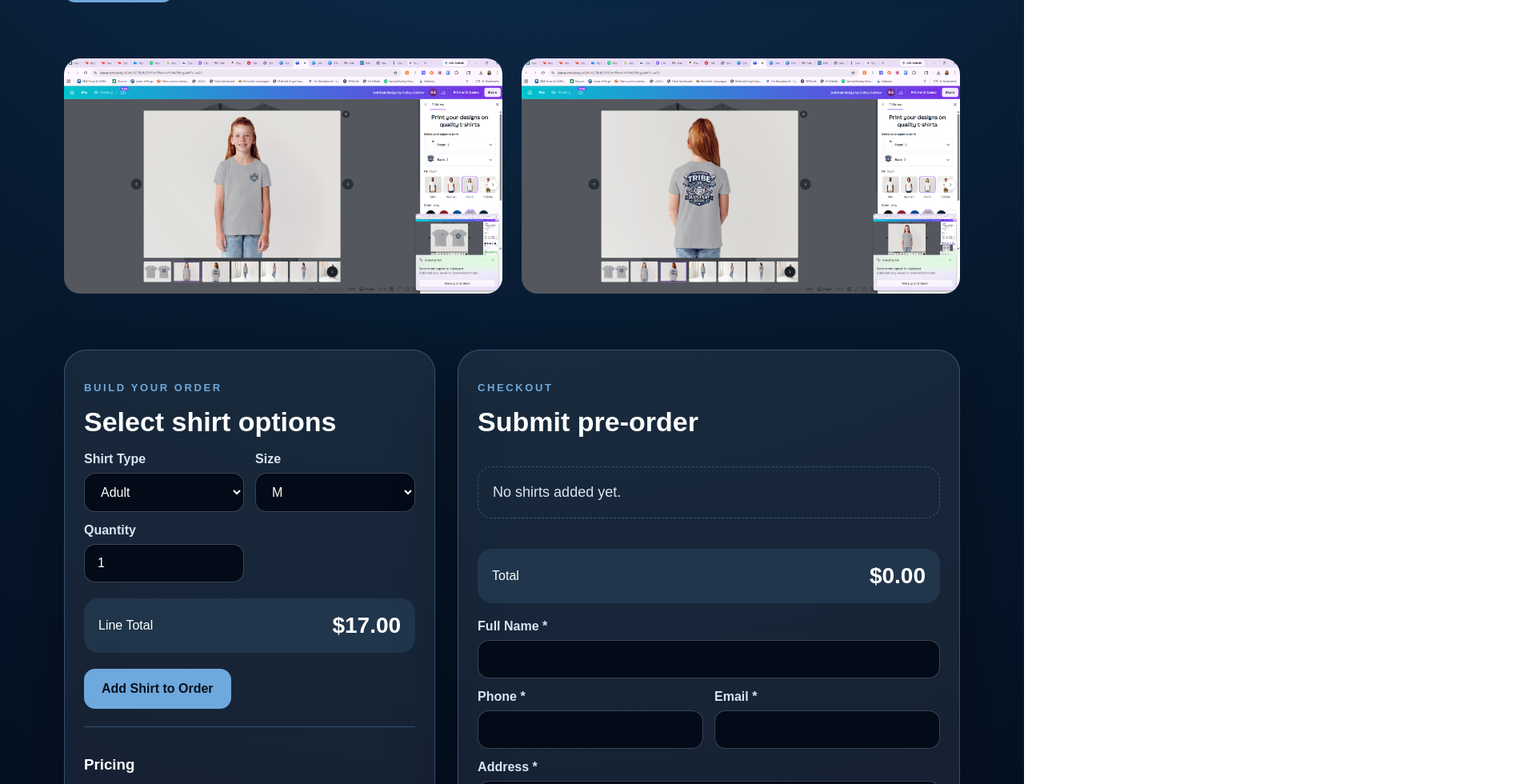
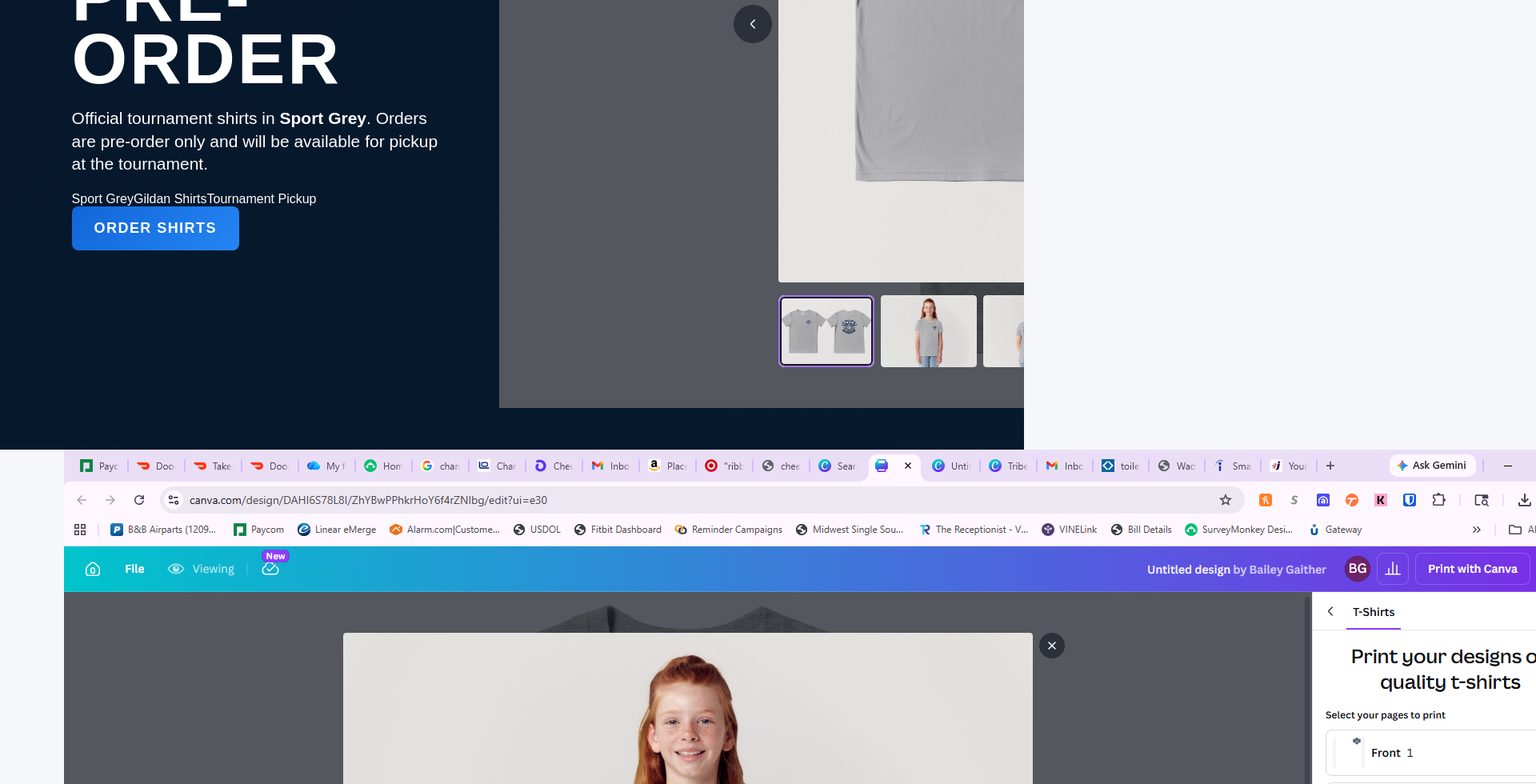
Before and after one commit to baileylpotucek-hash/slugfest-order-form, a React (Vite) app in the folder slugfest-shirt-store/: page / in a window 1280 px wide. Shown: the part 580-1560 px from the top of the page at 80% size, 1920 px wide, since content can reach past the window. Built offline with nearby package versions, Linux system fonts and the light colour scheme.

Commit message:
Update styles.css

```diff
--- a/slugfest-shirt-store/src/styles.css
+++ b/slugfest-shirt-store/src/styles.css
@@ -1,80 +1,136 @@
 :root {
-  --navy: #071a2f;
-  --navy2: #0d2b4d;
-  --blue: #6fa8dc;
-  --light: #d9e6f2;
-  --white: #ffffff;
-  --card: rgba(255, 255, 255, 0.07);
-  --border: rgba(111, 168, 220, 0.35);
+  --navy: #06172a;
+  --navy2: #082747;
+  --blue: #1f7ae0;
+  --lightBlue: #6fa8dc;
+  --ink: #07152a;
+  --light: #eef5ff;
+  --muted: #5d6b80;
+  --border: #cfd8e3;
+  --card: #ffffff;
 }
 
 * {
   box-sizing: border-box;
 }
 
+html {
+  scroll-behavior: smooth;
+}
+
 body {
   margin: 0;
-  background: radial-gradient(circle at top, #12385e 0%, var(--navy) 45%, #020817 100%);
-  color: var(--white);
+  color: var(--ink);
   font-family: Arial, Helvetica, sans-serif;
+  background: #f5f7fb;
 }
 
-.page {
-  min-height: 100vh;
+.topbar {
+  height: 86px;
+  padding: 0 34px;
+  background: linear-gradient(90deg, #06172a, #082747);
+  color: white;
+  display: flex;
+  justify-content: space-between;
+  align-items: center;
+  border-bottom: 1px solid rgba(255,255,255,.25);
+  text-transform: uppercase;
+  letter-spacing: .16em;
+  font-weight: 900;
 }
 
-.hero,
-.section {
-  width: min(1120px, calc(100% - 32px));
-  margin: 0 auto;
+.brandMark {
+  display: flex;
+  align-items: center;
+  gap: 14px;
+}
+
+.miniLogo {
+  width: 44px;
+  height: 44px;
+  display: grid;
+  place-items: center;
+  border: 1px solid rgba(255,255,255,.35);
+  border-radius: 12px;
+}
+
+nav {
+  display: flex;
+  gap: 34px;
+}
+
+nav a {
+  color: white;
+  text-decoration: none;
+  font-size: 14px;
+}
+
+nav a:nth-child(2) {
+  color: var(--lightBlue);
 }
 
 .hero {
+  min-height: 575px;
+  padding: 58px 7vw 48px;
   display: grid;
-  grid-template-columns: 1fr 1fr;
-  gap: 40px;
+  grid-template-columns: .95fr 1.2fr;
   align-items: center;
-  padding: 72px 0 40px;
+  gap: 35px;
+  color: white;
+  background:
+    radial-gradient(circle at 82% 20%, rgba(111,168,220,.35), transparent 25%),
+    linear-gradient(rgba(6,23,42,.92), rgba(6,23,42,.86)),
+    linear-gradient(135deg, #091b31, #082747);
+  overflow: hidden;
 }
 
 .eyebrow {
-  color: var(--blue);
+  margin: 0 0 12px;
+  color: var(--lightBlue);
   text-transform: uppercase;
-  letter-spacing: 0.2em;
-  font-weight: 800;
-  font-size: 13px;
+  letter-spacing: .2em;
+  font-weight: 900;
 }
 
 h1 {
-  font-size: clamp(48px, 7vw, 86px);
-  line-height: 0.95;
-  margin: 10px 0 20px;
+  font-size: clamp(56px, 7vw, 96px);
+  line-height: .88;
+  margin: 0 0 20px;
+  text-transform: uppercase;
+  letter-spacing: .03em;
 }
 
-h2 {
-  font-size: 34px;
-  margin: 0 0 18px;
+h1 span {
+  display: block;
+  color: var(--blue);
+  font-size: .48em;
+  margin-top: 20px;
 }
 
-p {
-  color: var(--light);
-  font-size: 18px;
-  line-height: 1.5;
+.hero p {
+  max-width: 470px;
+  font-size: 21px;
+  line-height: 1.35;
 }
 
-.badges {
+.iconRow {
   display: flex;
-  flex-wrap: wrap;
-  gap: 10px;
-  margin: 28px 0;
+  gap: 28px;
+  margin: 34px 0;
 }
 
-.badges span {
-  border: 1px solid var(--border);
-  color: var(--light);
-  padding: 10px 14px;
-  border-radius: 999px;
-  background: rgba(255, 255, 255, 0.05);
+.iconRow div {
+  min-width: 110px;
+  text-align: center;
+  text-transform: uppercase;
+  font-weight: 900;
+  letter-spacing: .08em;
+}
+
+.icon {
+  display: block;
+  font-size: 42px;
+  margin-bottom: 10px;
 }
 
 .primaryLink,
@@ -83,65 +139,179 @@ p {
   display: inline-flex;
   justify-content: center;
   align-items: center;
-  border: none;
+  background: linear-gradient(135deg, #1166d8, #2585f4);
+  color: white;
+  border: 0;
   text-decoration: none;
-  background: var(--blue);
-  color: #06111f;
+  cursor: pointer;
+  border-radius: 8px;
+  padding: 17px 28px;
+  min-height: 54px;
+  text-transform: uppercase;
   font-weight: 900;
-  padding: 16px 22px;
-  border-radius: 14px;
-  cursor: pointer;
-  font-size: 16px;
+  letter-spacing: .08em;
+  font-size: 18px;
 }
 
-.venmoButton {
-  background: #3d95ce;
-  color: white;
-  width: 100%;
-  margin-top: 18px;
+.heroShirts {
+  position: relative;
+  min-height: 480px;
 }
 
-.mockupCard,
-.card {
-  background: var(--card);
-  border: 1px solid var(--border);
-  border-radius: 28px;
-  padding: 24px;
-  box-shadow: 0 20px 80px rgba(0, 0, 0, 0.35);
+.heroShirts img {
+  position: absolute;
+  max-height: 470px;
+  width: auto;
+  filter: drop-shadow(0 30px 30px rgba(0,0,0,.38));
 }
 
-.mockupCard img,
-.mockupGrid img {
+.frontHero {
+  left: 0;
+  bottom: 0;
+  z-index: 2;
+}
+
+.backHero {
+  right: 0;
+  bottom: 5px;
+  z-index: 1;
+}
+
+.section {
+  width: min(1120px, calc(100% - 36px));
+  margin: 0 auto;
+}
+
+.sectionTitle {
+  display: grid;
+  grid-template-columns: 1fr auto 1fr;
+  gap: 28px;
+  align-items: center;
+  margin: 28px 0 20px;
+}
+
+.sectionTitle span {
+  height: 1px;
+  background: #7d8da3;
+}
+
+.sectionTitle h2 {
+  margin: 0;
+  color: var(--navy);
+  text-transform: uppercase;
+  letter-spacing: .16em;
+  font-size: 30px;
+}
+
+.detailsGrid {
+  display: grid;
+  grid-template-columns: 1fr 1fr .7fr;
+  gap: 34px;
+  align-items: end;
+  text-align: center;
+  margin-bottom: 22px;
+}
+
+.detailsGrid h3 {
+  margin: 0 0 8px;
+  text-transform: uppercase;
+  letter-spacing: .1em;
+}
+
+.detailsGrid img {
   width: 100%;
   display: block;
-  border-radius: 20px;
+  max-height: 330px;
+  object-fit: contain;
 }
 
-.mockupGrid {
+.colorCard {
+  align-self: stretch;
   display: grid;
-  grid-template-columns: 1fr 1fr;
-  gap: 24px;
-  margin: 30px 0;
+  place-items: center;
+  align-content: center;
+  gap: 20px;
+}
+
+.swatch {
+  width: 130px;
+  height: 130px;
+  border-radius: 50%;
+  background:
+    radial-gradient(circle, rgba(255,255,255,.25), transparent 45%),
+    #a9aaad;
+  box-shadow: inset 0 0 25px rgba(0,0,0,.25);
 }
 
 .orderGrid {
   display: grid;
-  grid-template-columns: 0.85fr 1.15fr;
-  gap: 28px;
-  padding: 40px 0 80px;
+  grid-template-columns: .95fr 1.1fr;
+  gap: 14px;
+  align-items: start;
+  padding: 0 0 70px;
+}
+
+.card {
+  background: white;
+  border: 1px solid var(--border);
+  border-radius: 6px;
+  overflow: hidden;
+  margin-bottom: 10px;
+  box-shadow: 0 8px 24px rgba(6,23,42,.08);
+}
+
+.cardHeader {
+  background: linear-gradient(90deg, var(--navy), var(--navy2));
+  color: white;
+  padding: 11px 18px;
+  text-align: center;
+  text-transform: uppercase;
+  letter-spacing: .12em;
+  font-size: 23px;
+  font-weight: 900;
+}
+
+.label {
+  display: block;
+  padding: 16px 18px 8px;
+  font-weight: 800;
+}
+
+.tabRow {
+  display: grid;
+  grid-template-columns: repeat(3, 1fr);
+  padding: 0 18px 18px;
+}
+
+.tabRow button {
+  border: 1px solid var(--border);
+  background: white;
+  padding: 14px;
+  cursor: pointer;
+  font-weight: 800;
+}
+
+.tabRow button.active {
+  background: var(--navy);
+  color: white;
 }
 
 .fields {
   display: grid;
   grid-template-columns: 1fr 1fr;
   gap: 14px;
+  padding: 18px;
+}
+
+.fields.two {
+  padding-top: 0;
 }
 
 label {
   display: grid;
   gap: 8px;
-  color: var(--light);
-  font-weight: 700;
+  font-weight: 800;
+  font-size: 14px;
 }
 
 .full {
@@ -152,79 +322,163 @@ input,
 select,
 textarea {
   width: 100%;
-  background: #030b18;
-  color: white;
-  border: 1px solid rgba(217, 230, 242, 0.25);
-  border-radius: 14px;
-  padding: 14px 16px;
+  border: 1px solid #c9d3df;
+  border-radius: 6px;
+  padding: 13px 14px;
   font-size: 16px;
+  font-family: inherit;
 }
 
-.priceBox,
-.total {
+.priceInline {
   display: flex;
-  justify-content: space-between;
+  justify-content: flex-end;
   align-items: center;
-  background: rgba(111, 168, 220, 0.12);
-  border-radius: 18px;
-  padding: 18px;
-  margin: 20px 0;
+  gap: 16px;
+  padding: 0 18px 18px;
 }
 
-.priceBox strong,
-.total strong {
+.priceInline strong {
   font-size: 28px;
 }
 
-.infoBox {
-  margin-top: 22px;
-  border-top: 1px solid var(--border);
-  padding-top: 18px;
+.primaryButton {
+  width: calc(100% - 36px);
+  margin: 0 18px 18px;
 }
 
-.infoBox h3 {
-  margin-bottom: 8px;
+.pricingGrid {
+  display: grid;
+  grid-template-columns: repeat(3, 1fr);
+  padding: 18px;
+  gap: 18px;
 }
 
-.infoBox p {
-  font-size: 15px;
-  margin: 4px 0;
+.pricingGrid > div {
+  border-right: 1px solid var(--border);
+  min-height: 110px;
+}
+
+.pricingGrid > div:last-child {
+  border-right: 0;
+}
+
+.pricing h3 {
+  margin: 0 0 8px;
+  color: var(--navy);
+  text-transform: uppercase;
+}
+
+.pricing p {
+  display: flex;
+  justify-content: space-between;
+  max-width: 115px;
+  margin: 7px 0;
+}
+
+.pickup {
+  padding: 18px;
+}
+
+.infoLine {
+  display: flex;
+  gap: 16px;
+  margin-bottom: 18px;
+}
+
+.infoLine span {
+  font-size: 36px;
+}
+
+.infoLine h3 {
+  color: var(--blue);
+  margin: 0 0 4px;
+  text-transform: uppercase;
+}
+
+.infoLine p {
+  margin: 0;
+  line-height: 1.35;
+}
+
+.venmoCard {
+  padding-bottom: 18px;
+}
+
+.venmoContent {
+  display: grid;
+  grid-template-columns: .9fr 1fr;
+  gap: 20px;
+  align-items: center;
+  padding: 18px;
+}
+
+.venmoLogo {
+  background: #2d7bc8;
+  color: white;
+  font-size: 48px;
+  font-weight: 900;
+  border-radius: 8px;
+  padding: 10px 16px;
+  font-style: italic;
+}
+
+.venmoButton {
+  width: 100%;
+}
+
+.finePrint {
+  text-align: center;
+  padding: 0 22px;
+  margin: 0;
+  line-height: 1.35;
+}
+
+.checkout .cardHeader:nth-of-type(2) {
+  margin-top: 8px;
 }
 
 .cart {
-  display: grid;
-  gap: 12px;
-  margin-bottom: 18px;
+  padding: 18px;
+}
+
+.empty {
+  text-align: center;
+  color: var(--muted);
+  padding: 24px;
+  border-bottom: 1px solid var(--border);
 }
 
 .cartItem {
   display: flex;
   justify-content: space-between;
-  gap: 14px;
-  padding: 14px;
-  border: 1px solid var(--border);
-  border-radius: 18px;
-  background: rgba(0, 0, 0, 0.18);
+  border-bottom: 1px solid var(--border);
+  padding: 12px 0;
 }
 
 .cartItem p {
+  color: var(--muted);
   margin: 4px 0 0;
-  font-size: 14px;
 }
 
 .cartItem button {
+  border: 0;
   background: none;
-  border: none;
-  color: #ffb4c2;
+  color: #b00020;
+  font-weight: 900;
   cursor: pointer;
-  font-weight: 800;
-  margin-top: 6px;
+  margin-top: 5px;
 }
 
-.empty {
-  border: 1px dashed var(--border);
-  border-radius: 18px;
-  padding: 18px;
+.total {
+  display: flex;
+  justify-content: space-between;
+  padding: 16px 24px 24px;
+  text-transform: uppercase;
+  font-weight: 900;
+}
+
+.total strong {
+  font-size: 24px;
 }
 
 .checkbox {
@@ -238,47 +492,115 @@ textarea {
 }
 
 .warning {
-  background: rgba(255, 181, 71, 0.16);
-  color: #ffe2ad;
-  border: 1px solid rgba(255, 181, 71, 0.4);
-  border-radius: 16px;
-  padding: 14px;
+  background: #fff4df;
+  color: #7a4500;
+  border: 1px solid #ffd08a;
+  padding: 12px;
+  border-radius: 6px;
 }
 
-.paymentNote {
-  font-size: 14px;
+.submitButton {
+  margin-top: 0;
+  min-height: 70px;
+  font-size: 22px;
 }
 
 .status {
-  margin-top: 18px;
-  padding: 16px;
-  border-radius: 16px;
-  font-weight: 800;
+  margin: 0 18px 18px;
+  padding: 14px;
+  border-radius: 8px;
+  font-weight: 900;
 }
 
 .status.success {
-  background: rgba(68, 196, 128, 0.16);
-  color: #a6f5ca;
+  background: #dff8e8;
+  color: #07562a;
 }
 
 .status.error {
-  background: rgba(255, 88, 110, 0.16);
-  color: #ffc0ca;
+  background: #fde2e6;
+  color: #8b0019;
 }
 
 .status.loading {
-  background: rgba(111, 168, 220, 0.16);
-  color: var(--light);
+  background: #e4f0ff;
+  color: #0c4382;
 }
 
-@media (max-width: 850px) {
+.footer {
+  min-height: 70px;
+  background: var(--navy);
+  color: white;
+  display: flex;
+  justify-content: space-between;
+  align-items: center;
+  padding: 18px 34px;
+  text-transform: uppercase;
+  letter-spacing: .08em;
+}
+
+.footer span {
+  color: var(--lightBlue);
+}
+
+@media (max-width: 950px) {
+  .topbar {
+    height: auto;
+    padding: 18px;
+    align-items: flex-start;
+    gap: 16px;
+    flex-direction: column;
+  }
+
+  nav {
+    gap: 16px;
+    flex-wrap: wrap;
+  }
+
   .hero,
   .orderGrid,
-  .mockupGrid {
+  .detailsGrid {
     grid-template-columns: 1fr;
   }
 
-  .fields {
+  .hero {
+    padding: 44px 22px;
+  }
+
+  .heroShirts {
+    min-height: 390px;
+  }
+
+  .heroShirts img {
+    max-height: 350px;
+  }
+
+  .frontHero {
+    left: -12px;
+  }
+
+  .backHero {
+    right: -12px;
+  }
+
+  .iconRow {
+    flex-wrap: wrap;
+  }
+
+  .fields,
+  .pricingGrid {
     grid-template-columns: 1fr;
   }
+
+  .pricingGrid > div {
+    border-right: 0;
+    border-bottom: 1px solid var(--border);
+    padding-bottom: 12px;
+  }
+
+  .footer {
+    flex-direction: column;
+    gap: 10px;
+    text-align: center;
+  }
 }
```
